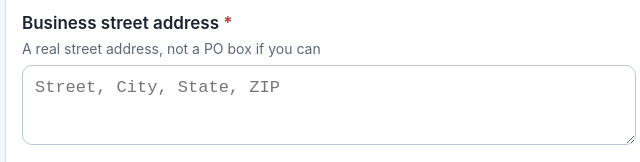
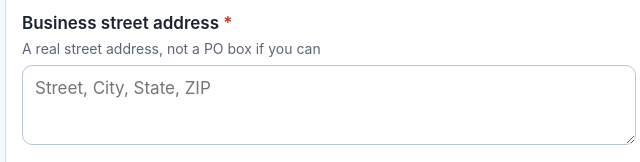
Before and after one commit to blumsrent/tiki-credit-form, a plain HTML site: page index.html in a window 1280 px wide. Shown: the part 750-912 px from the top of the page, 311-951 px from the left. Drawn offline with Linux system fonts and the light colour scheme.

Commit message:
Textarea font

```diff
--- a/index.html
+++ b/index.html
@@ -20,7 +20,7 @@ label{display:block;font-weight:600;margin:0 0 4px}
 .hint{font-weight:400;color:#5b6778;font-size:14px}
 .req{color:#c0392b}
 input[type=text],input[type=email],input[type=tel],input[type=date],input[type=number],input[type=url],select,textarea{width:100%;padding:12px;font-size:17px;border:1px solid #b9c6d8;border-radius:10px;background:#fff}
-textarea{min-height:80px}
+textarea{min-height:80px;font-family:inherit}
 input[type=file]{width:100%;font-size:15px;padding:8px 0}
 .row{display:grid;grid-template-columns:1fr 1fr;gap:10px}
 @media(max-width:520px){.row{grid-template-columns:1fr}}
```
